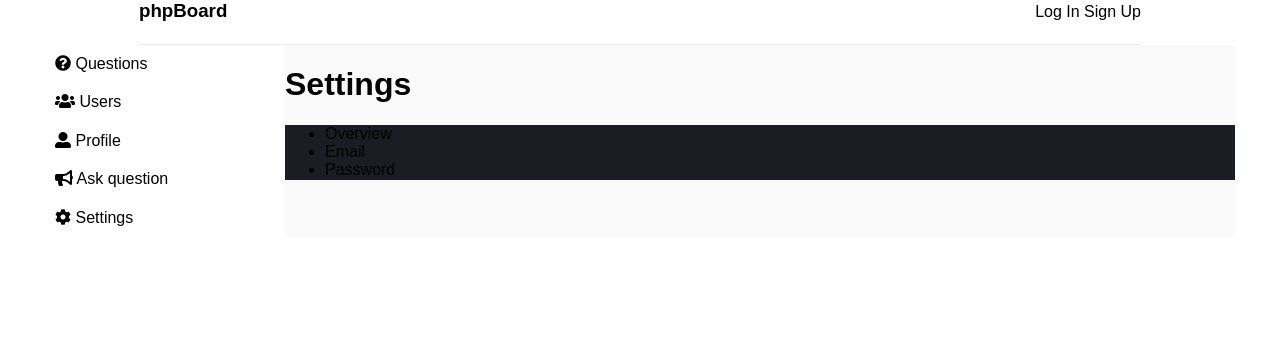
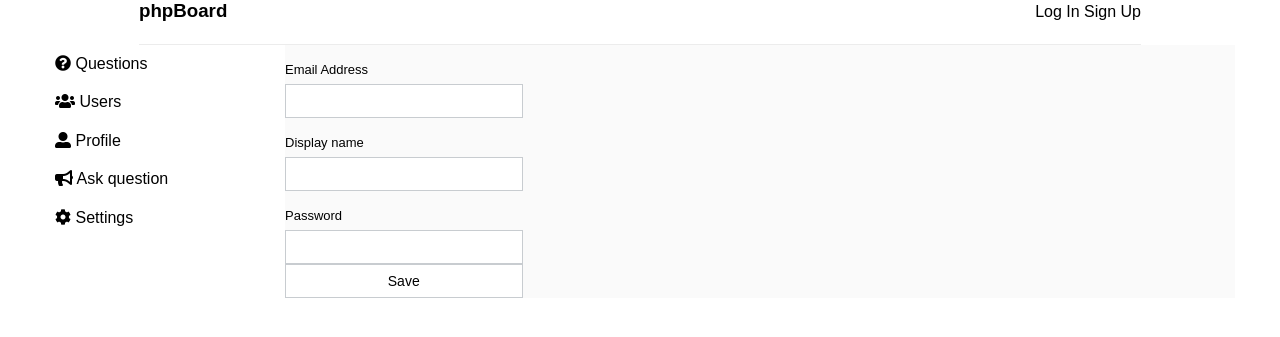
Before and after one commit to FFx0q/forum, a PHP site: template src/Views/settings/settings.twig in a window 1280 px wide. Shown: the top 337 px of the page. Run offline with PHP 8.4, Linux system fonts and the light colour scheme; the template is opened without the code that fills it: most values are stand-ins (such as "Sample title", 1, 10 or a date in 2020); some libraries are stand-ins or nearby versions.

Commit message:
edit settings controller

```diff
--- a/public/css/core.css
+++ b/public/css/core.css
@@ -147,6 +147,23 @@ body a {
   margin-top: 5%;
 }
 
+.form {
+  display: flex;
+  flex-direction: column;
+}
+.form label {
+  margin-top: 18px;
+  margin-bottom: 6px;
+  font-size: 13px;
+}
+.form input {
+  padding: 8px 10px;
+  font-size: 14px;
+  border: 1px solid #c8ccd0;
+  background: #FFF;
+  width: 25%;
+}
+
 .user__photo {
   border-radius: 50%;
 }
--- a/public/scss/core.scss
+++ b/public/scss/core.scss
@@ -177,6 +177,26 @@ body {
 
 }
 
+.form
+{
+	display: flex;
+	flex-direction: column;
+	label
+	{
+		margin-top: 18px;
+		margin-bottom: 6px;
+		font-size: 13px;
+	}
+	input
+	{
+		padding: 8px 10px;
+		font-size: 14px;
+		border: 1px solid #c8ccd0;
+		background: $body-color;
+		width: 25%;
+
+	}
+}
 .user__photo
 {
     border-radius: $avatar-radius;
--- a/src/App/Model.php
+++ b/src/App/Model.php
@@ -6,7 +6,7 @@
 
     class Model
     {
-        protected static function getInstance()
+        public static function getInstance()
         {
             $db = null;
 
--- a/src/Views/settings/settings.twig
+++ b/src/Views/settings/settings.twig
@@ -1,20 +1,17 @@
 {% extends "base.twig" %}
 {% block content %}
-    <section class="forum">
-        <header class="page-header">
-            <h1 class="page-title">Settings</h1>
-        </header>
-        <div style="background: #1a1d24;" class="Columns">
-            <aside class="Column"  style="width: 280px;">
-                <ul class="menu_list">
-                    <li><a href="/settings/overview" class="menu_item">Overview</a></li>
-                    <li><a href="/settings/email" class="menu_item">Email</a></li>
-                    <li><a href="/settings/password" class="menu_item">Password</a></li>
-                </ul>
-            </aside>
-            <section class="Column">
-                {% block settings %}{% endblock %}
-            </section>
-        </div>
-    </section>
+    <div class="setting__wrapper">
+        <form method="post" action="/settings.php?uid={{data.0.id}}" class="form">
+            <label> Email Address </label>
+            <input name="email" type="email" value="{{data.0.email}}" />
+
+            <label> Display name </label>
+            <input name="display_name" type="text" value="{{data.0.name }}" />
+
+            <label> Password </label>
+            <input name="password" type="password" />
+
+            <input type="submit" value="Save" />
+        </form>
+    </div>
 {% endblock %}
```
Also changed, not shown: settings.php (+27 -21 lines), src/Controller/Settings.php (deleted, +0 -39 lines), src/Controller/SettingsController.php (added, +20 -0 lines), src/Controller/UserController.php (+5 -2 lines), src/Views/settings/email.twig (deleted, +0 -14 lines), src/Views/settings/overview.twig (deleted, +0 -18 lines), src/Views/settings/password.twig (deleted, +0 -15 lines).
